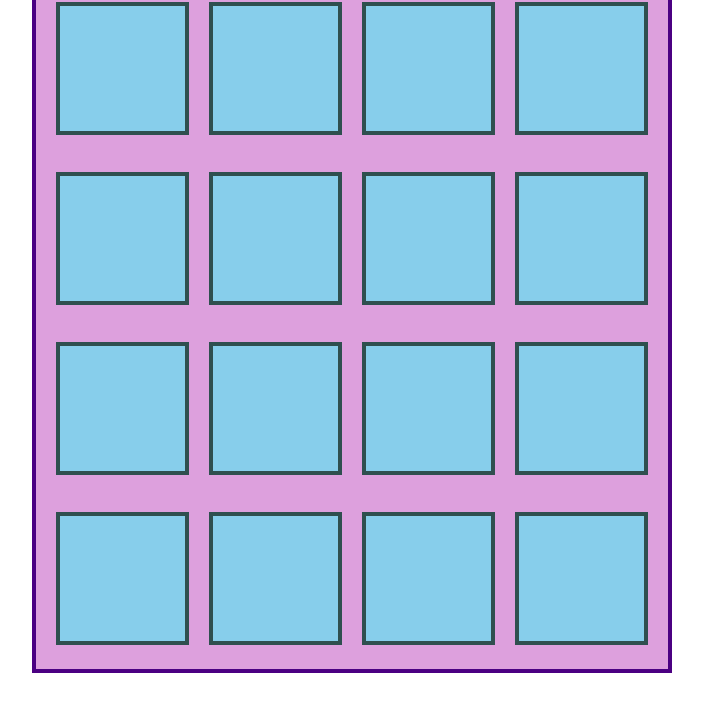
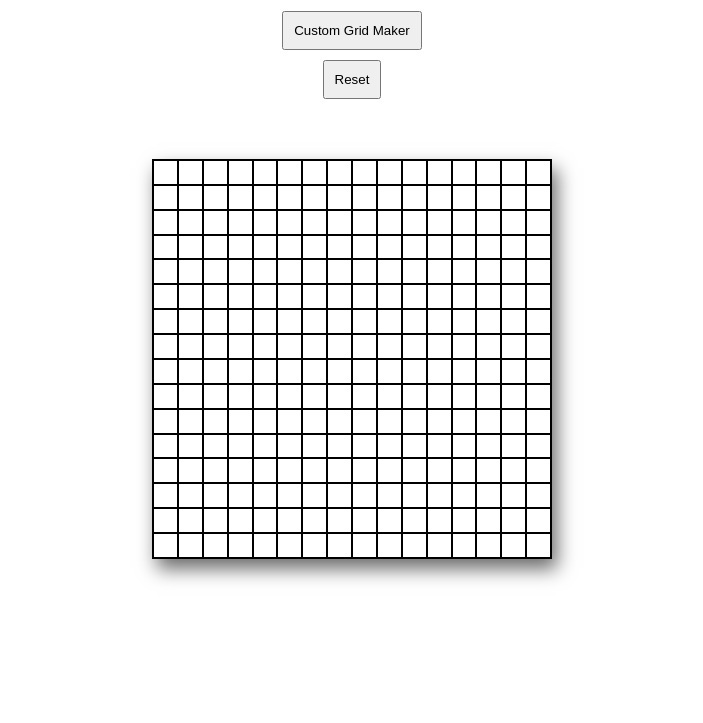
Before and after one commit to Amohamed24/etch-a-sketch, a plain HTML site: page index.html in a window 1280 px wide. Shown: the part 77-800 px from the top of the page, without its empty margins (288-991 px from the left). Drawn offline with Linux system fonts and the light colour scheme.

Commit message:
Added a way to resize the grid by having user select a number and letting that be number of side for the grid

```diff
--- a/index.html
+++ b/index.html
@@ -8,6 +8,11 @@
     <link rel="stylesheet" href="styles.css" >
 </head>
 <body>
+    <div class="header">
+        <h1>Etch-a-Sketch</h1>
+        <button id="btn">Custom Grid Maker</button>
+        <button id="reset">Reset </button>
+    </div>
     <div class="container" id="container">
     </div>
 </body>
--- a/main.js
+++ b/main.js
@@ -3,23 +3,21 @@
 // div where flexbox of two
 
 
+const container = document.querySelector("#container");
+
+function createGrid(size) {
+// default squares are 16
+for (let grids = 0; grids <size *size; grids++) {
+const gridsquare = document.createElement("div");
+gridsquare.setAttribute("class", "squ") // creates class to later call
+
+gridsquare.setAttribute("style", `width: calc(100% / ${size}); height: calc(100% / ${size}); border: 1px solid black; background: white; margin: 0; padding: 0; box-sizing: border-box;`);
+container.appendChild(gridsquare);
+}
+container.style.gridTemplateColumns = `repeat(${size}, 1fr)`;
 
 
-const container = document.querySelector("#container");
-
-
-for (let i = 0; i<16; i++) {
-const gridsquare = document.createElement("div");
-gridsquare.setAttribute("class", "squ") // create class to later call
-
-
-gridsquare.setAttribute("style", "width: 125px; height: 125px; border: 4px solid darkslategray; background: skyblue;");
-container.appendChild(gridsquare);
-}
-
-// get all the square elements
-const squElements = document.querySelectorAll(".squ"); // select by class
-
+const squElements = document.querySelectorAll(".squ");
 // add mouseover event listener to each square
 squElements.forEach((squ) => {
     squ.addEventListener('mouseover', () => {
@@ -34,3 +32,36 @@ squElements.forEach((squ) => {
         squ.style.backgroundColor = "skyblue";
     });
 });
+
+
+const reset = document.querySelector("#reset")
+reset.addEventListener('click', () => {
+    // function to turn all squares white
+    resetGame()
+})
+
+// function to reset the squares colors
+function resetGame() {
+    squElements.forEach((squ) => {
+        squ.style.backgroundColor = "white"
+    })
+}
+}
+
+createGrid(16)
+
+const button = document.querySelector("#btn")
+button.addEventListener("click", () => {
+    gridSize()
+})
+
+// create function to take input and spit out # of square entered from promp
+function gridSize() {
+    let grids = prompt("Enter the number of squares per side for the new grid. Must be >=40: ")
+    if (grids && grids > 0 & grids < 40) {
+        container.innerHTML = '';
+        createGrid(grids);
+    } else {
+        alert("Please enter a valid number!")
+    }
+}
--- a/styles.css
+++ b/styles.css
@@ -1,17 +1,28 @@
 .container {
-    position: fixed;
-    inset: 0px;
     margin: auto;
-    width: 600px;
-    padding: 16px;
+    width: 400px;
+    height: 400px;
     background: plum;
-    border: 4px solid indigo;
-    gap: 20px;
+    border: 1px solid black;
+    box-shadow: 5px 10px 18px rgb(108, 108, 108);
     display: flex;
     flex-direction: row;
     flex-wrap: wrap;
     justify-content: center;
+    align-content: center;
+    margin-top: 50px;
+    gap: 0;
+    box-sizing: border-box;
+}
+
+.header {
+    display: flex;
+    flex-direction: column;
     align-items: center;
-    margin-top: 50px;
-    margin-bottom: 50px;
+    justify-content: center;
 }
+
+.header button {
+    padding: 10px;
+    margin-bottom: 10px;
+}
```
Also changed, not shown: practics.js (added, +19 -0 lines).
